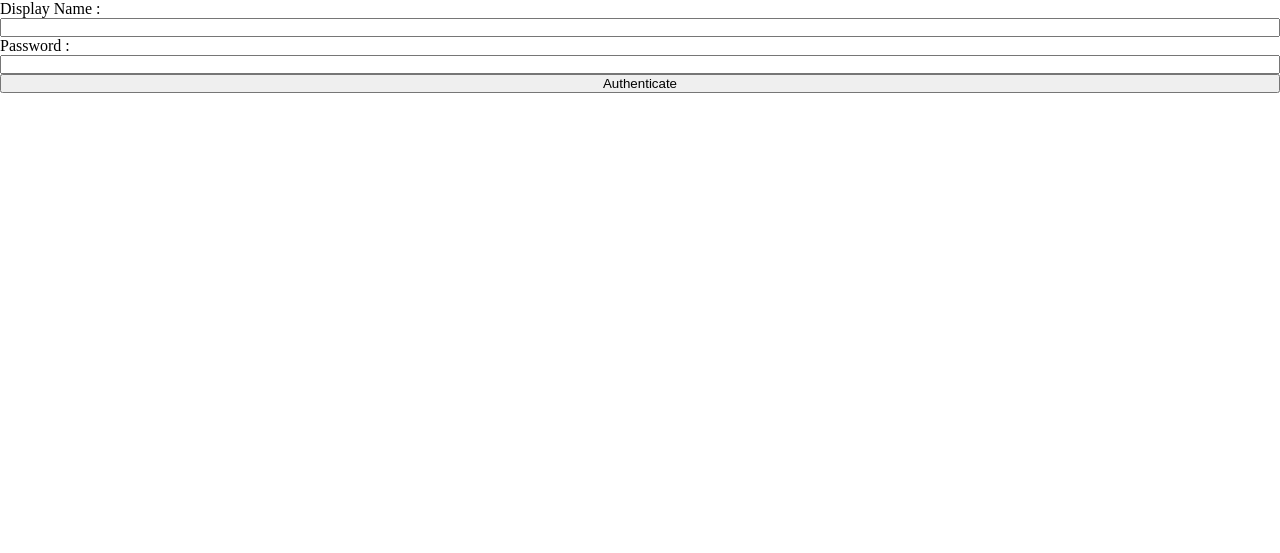
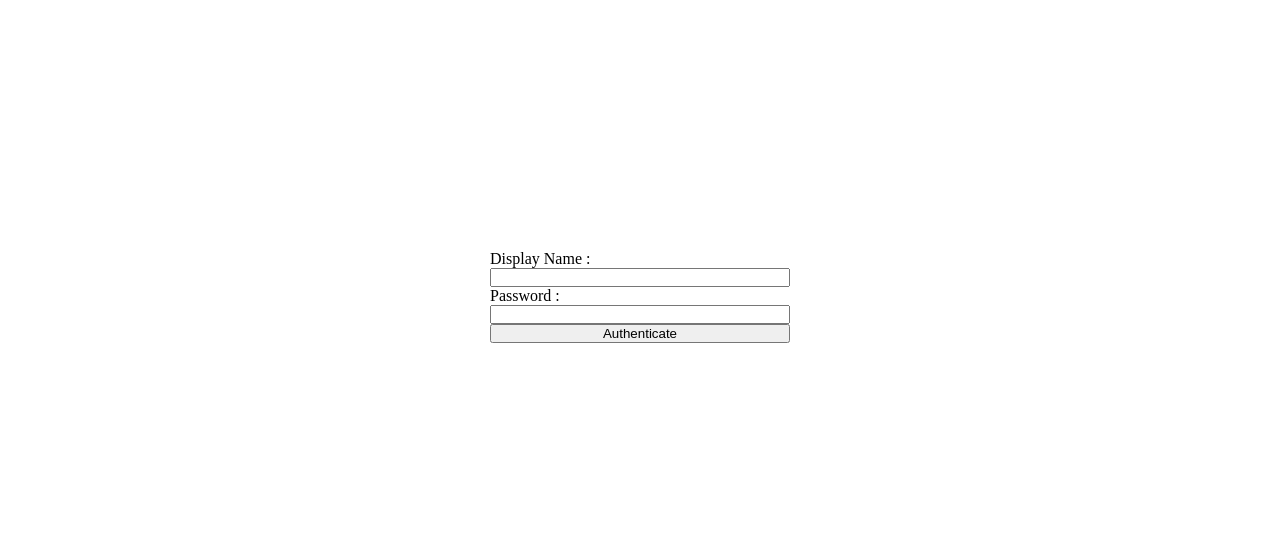
Before and after one commit to Arktosum/socket-app, a website: page public/index.html in a window 1280 px wide. Drawn offline with nearby package versions, Linux system fonts and the light colour scheme; no server answers.

Commit message:
style changes

```diff
--- a/public/style.css
+++ b/public/style.css
@@ -1,6 +1,13 @@
 *{
     margin: 0px;
     padding: 0px;
+}
+body{
+    display: flex;
+    align-items: center;
+    justify-content: center;
+    flex-direction: column;
+    min-height: 100vh;
 }
 
 
@@ -26,4 +33,6 @@
 #authForm{
     display: flex;
     flex-direction: column;
+    width: 300px;
+    height: 300px;
 }
```
